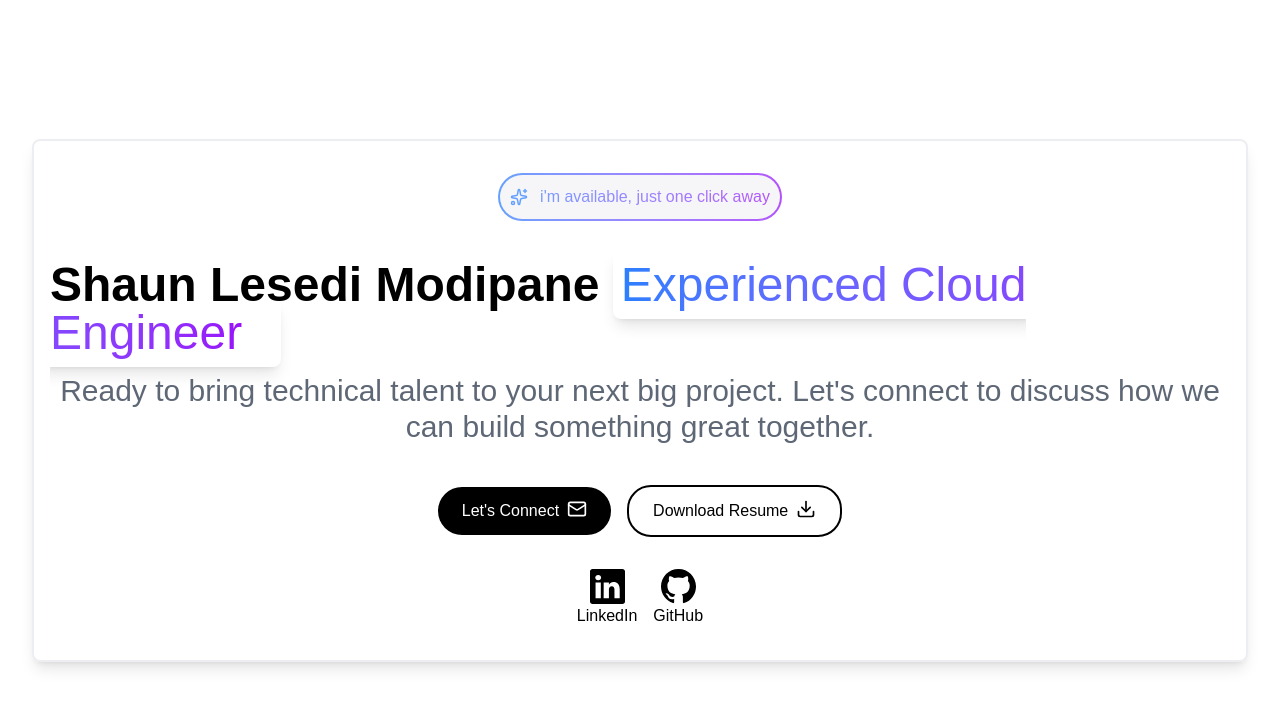
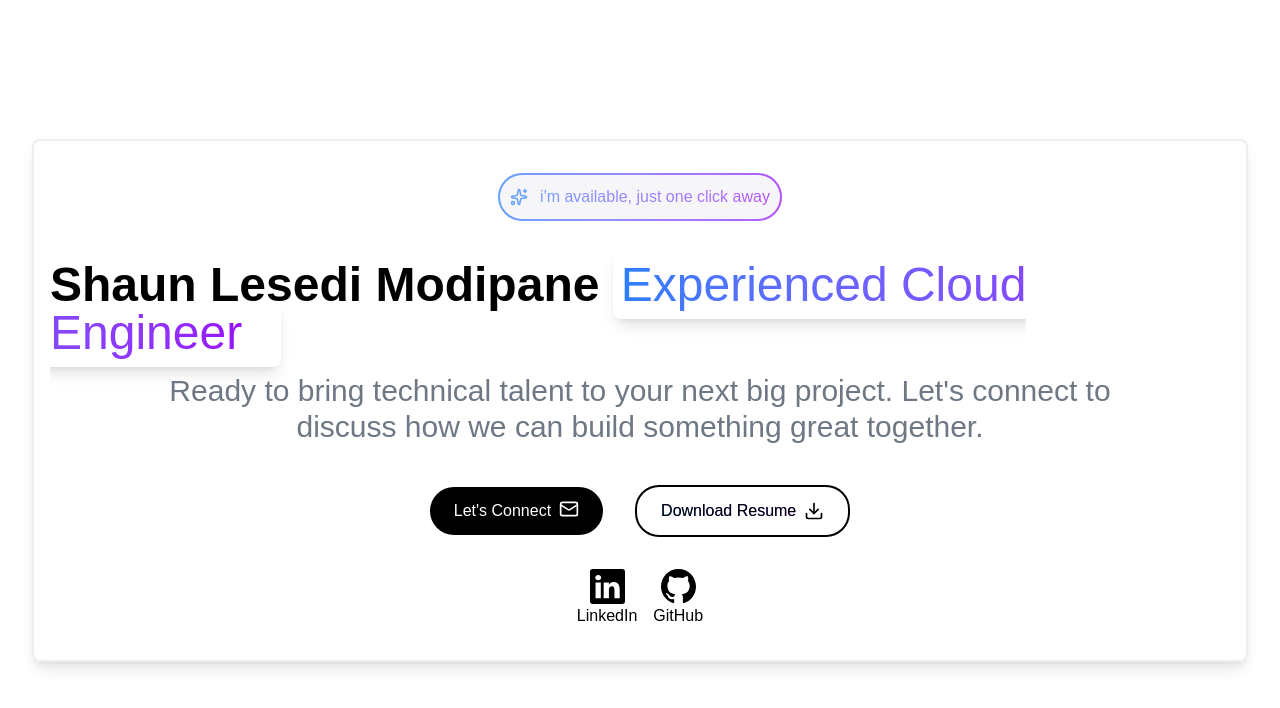
Before and after one commit to LModipane/Portfolio, a Next.js app: page / in a window 1280 px wide. Shown: the top 708 px of the page. Built offline with nearby package versions, Linux system fonts and the light colour scheme.

Commit message:
feat: enhance Call to Action section with improved styling and button animations

```diff
--- a/app/page.tsx
+++ b/app/page.tsx
@@ -23,10 +23,10 @@ export default function Home() {
 
 					{/* Call to Action */}
 					<div className=" flex flex-col justify-center mx-auto px-2 py-8 w-full">
-						<h1 className="text-5xl font-semibold ">
+						<h1 className="text-5xl font-semibold item-end">
 							Shaun Lesedi Modipane <Titles />
 						</h1>
-						<h2 className="text-3xl font-light mt-4 text-gray-700/80 text-center ">
+						<h2 className="text-3xl font-extralight mt-4 mx-auto text-gray-600/80 text-center max-w-[84%]">
 							Ready to bring technical talent to your next big project. Let&apos;s connect to
 							discuss how we can build something great together.
 						</h2>
@@ -34,12 +34,19 @@ export default function Home() {
 
 					{/* Call to Action Buttons */}
 					<div className="flex justify-center mt-2 items-center">
-						<button className="flex px-6 py-3 bg-black text-white rounded-3xl hover:bg-gray-800 transition-colors duration-300 cursor-pointer">
+						<button className="flex px-6 py-3 bg-black text-white rounded-3xl hover:bg-linear-to-r hover:from-blue-500 hover:to-purple-600 hover:scale-110 transition-colors duration-100 cursor-pointer">
 							Let&apos;s Connect <Mail className="ml-2" size={20} />
 						</button>
-						<button className="flex ml-4 px-6 py-3 bg-white text-black border-2 border-black rounded-3xl hover:bg-gray-50 transition-colors duration-300 cursor-pointer">
-							Download Resume <Download className="ml-2" size={20} />
-						</button>
+						<div className="ml-8 flex group justify-center items-center rounded-3xl bg-black hover:bg-linear-to-r hover:from-blue-500 hover:to-purple-600 p-0.5 cursor-pointer transition-all duration-150 hover:scale-110">
+							<div className="bg-white rounded-[calc(1.5rem-2px)] px-6 py-3">
+								<button className="flex items-center text-black bg-linear-to-r from-blue-500 to-purple-600 bg-clip-text  transition-all duration-100 cursor-pointer">
+									<span className="group-hover:text-transparent">
+										Download Resume
+									</span>
+									<Download className="ml-2 group-hover:text-purple-600" size={20} />
+								</button>
+							</div>
+						</div>
 					</div>
 
 					{/* Social Links */}
```
